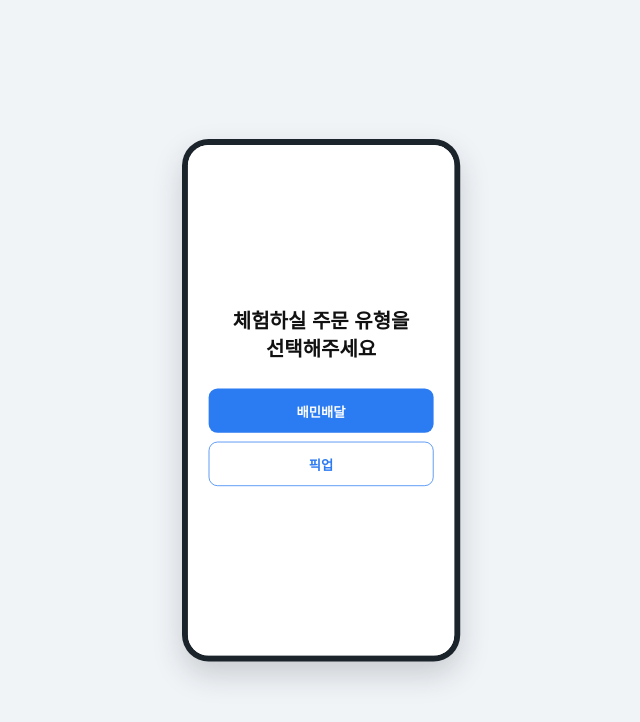
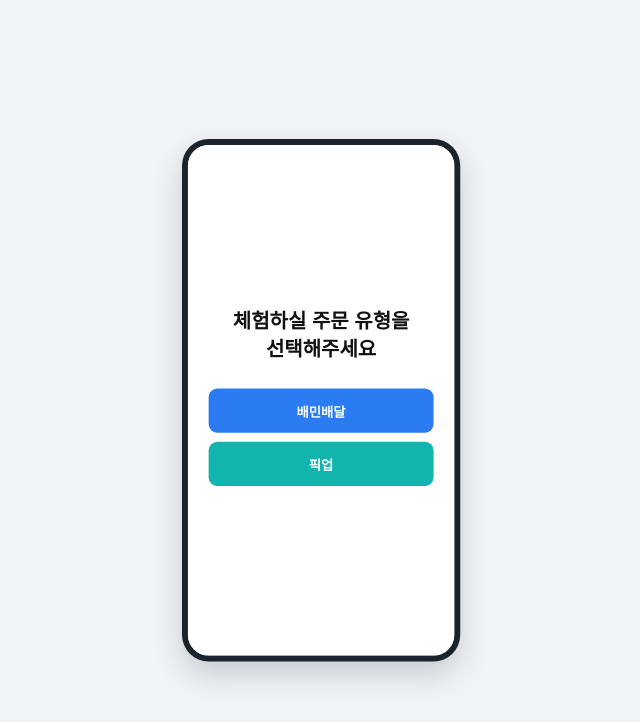
Before and after one commit to businessmin/261119_suggesttime, a plain HTML site: page index.html in a window 1280 px wide. Shown: the whole page, without its empty margins (319-959 px from the left). Drawn offline with Linux system fonts and the light colour scheme.

Commit message:
Add files via upload

```diff
--- a/index.html
+++ b/index.html
@@ -54,7 +54,7 @@ button{font-family:inherit;cursor:pointer;border:0;background:none;color:inherit
 .cover p{font-size:15px;color:#666;margin-bottom:34px}
 .cover button{width:100%;height:60px;border-radius:12px;font-size:18px;font-weight:700;margin-bottom:12px}
 .cover .c1{background:#2B7BF2;color:#fff}
-.cover .c2{background:#fff;border:1.5px solid #2B7BF2;color:#2B7BF2}
+.cover .c2{background:#12B5AE;color:#fff}
 /* topbar */
 .tb{height:56px;flex:none;display:flex;align-items:center;justify-content:center;position:relative;font-size:17px;font-weight:700;background:#fff}
 .tb .bk{position:absolute;left:14px;top:14px;width:28px;height:28px}
```
